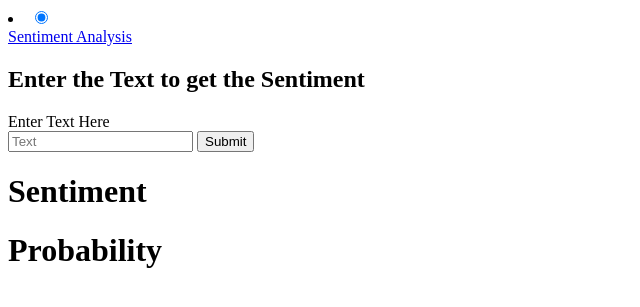
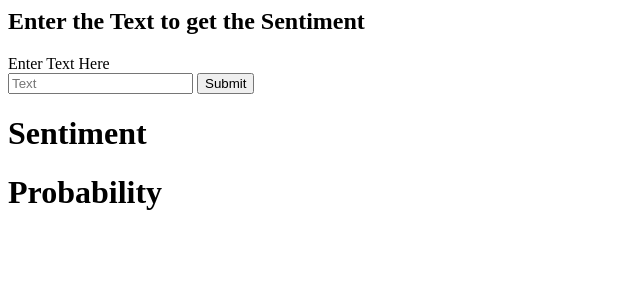
Before and after one commit to vijaynchakole/NLP-Sentiment-Analysis, a Flask app: page / in a window 1280 px wide. Shown: the top 307 px of the page, without its empty margins (0-640 px from the left). Run offline with Flask 2, Linux system fonts and the light colour scheme.

Commit message:
Update backup.html

```diff
--- a/templates/backup.html
+++ b/templates/backup.html
@@ -1,14 +1,5 @@
 <html>
 <body>
-	  <li role="presentation">
-      <label class="radiobtn">
-        <input type="radio" name="options" id="option2" autocomplete="off" checked>
-        <div class="icon"></div>
-      </label>
-      <a href="#tab2" role="tab" data-toggle="tab">
-        Sentiment Analysis
-      </a>
-    </li>
     <!-----------------Sentiment Analysis Code Start Here-------------------------->
 	  <div role="tabpanel" class="tab-pane" id="tab2">
       <div class="row">
```
